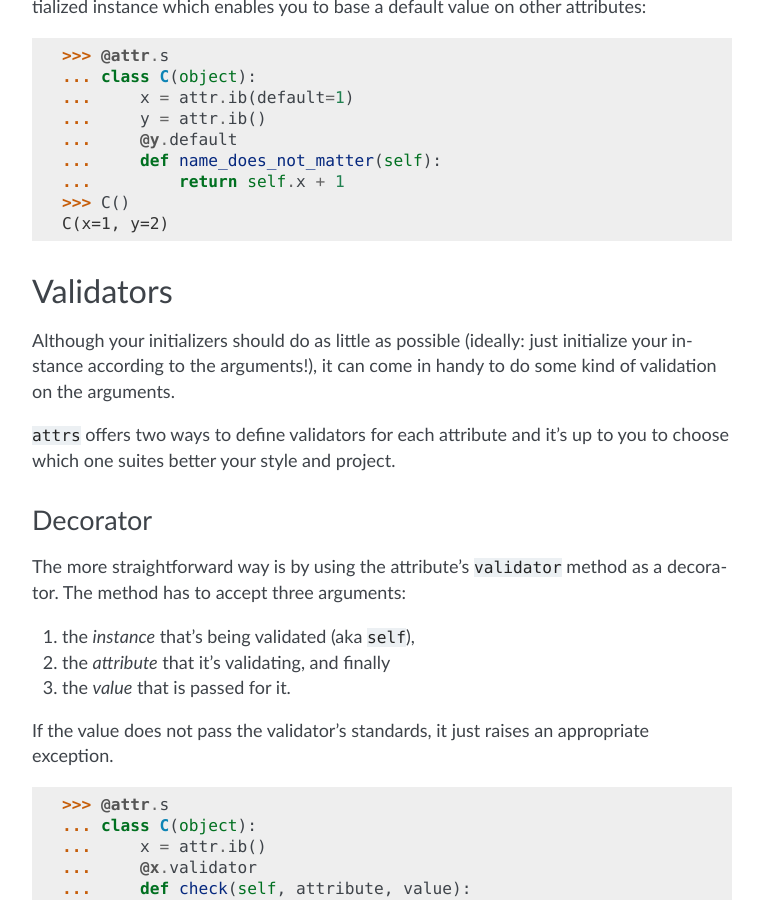
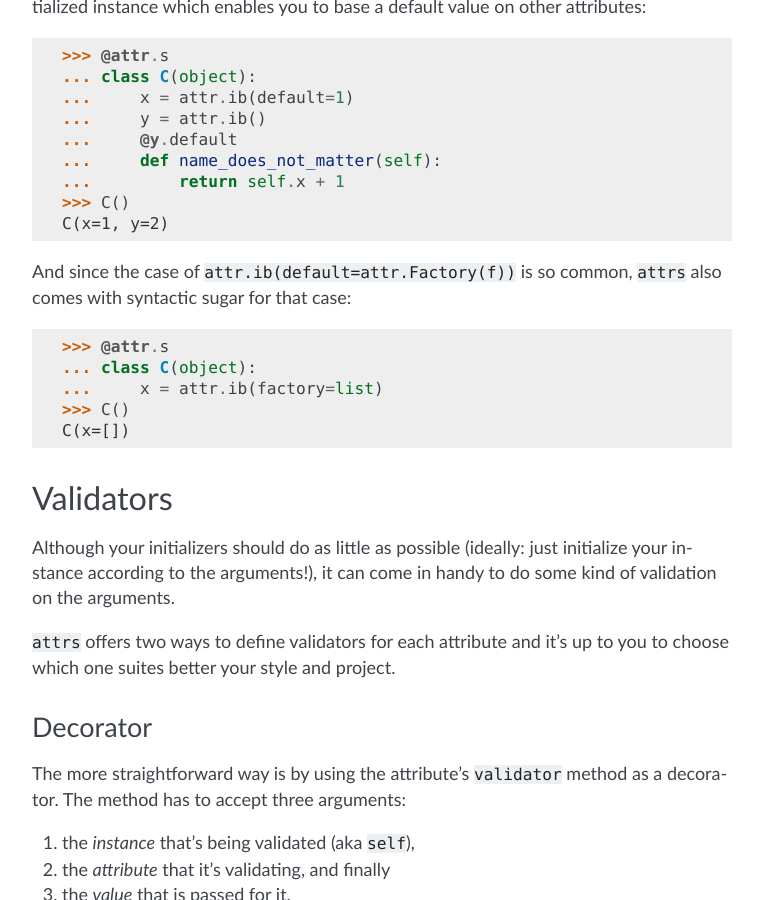
Before and after one commit to python-attrs/attrs, a Sphinx documentation site: the page built from docs/examples.rst, in a window 1280 px wide and 900 px high, scrolled down 5274 px. Shown: the whole window, without its empty margins (368-1131 px from the left). Built offline with Sphinx 7.4.7, drawn with Linux system fonts in a browser that asks for light colours.

Commit message:
Add example

```diff
--- a/docs/examples.rst
+++ b/docs/examples.rst
@@ -281,6 +281,16 @@ The method receives the partially initialized instance which enables you to base
    >>> C()
    C(x=1, y=2)
 
+
+And since the case of ``attr.ib(default=attr.Factory(f))`` is so common, ``attrs`` also comes with syntactic sugar for that case:
+
+.. doctest::
+
+   >>> @attr.s
+   ... class C(object):
+   ...     x = attr.ib(factory=list)
+   >>> C()
+   C(x=[])
 
 .. _examples_validators:
 
```
